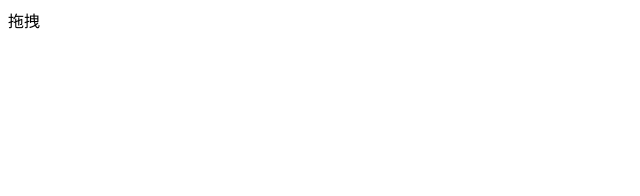
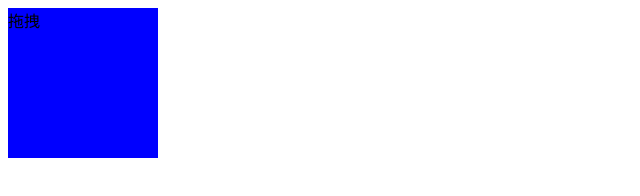
Before and after one commit to caichunbao/drag, a plain HTML site: page index.html in a window 1280 px wide. Shown: the whole page, without its empty margins (0-640 px from the left). Drawn offline with Linux system fonts and the light colour scheme.

Commit message:
index.html add style

```diff
--- a/index.html
+++ b/index.html
@@ -6,6 +6,13 @@
     <meta name="viewport" content="width=device-width, initial-scale=1.0">
     <meta http-equiv="X-UA-Compatible" content="ie=edge">
     <title>拖拽</title>
+    <style>
+        #div1 {
+            height: 150px;
+            width: 150px;
+            background: blue;
+        }
+    </style>
 </head>
 
 <body>
```
